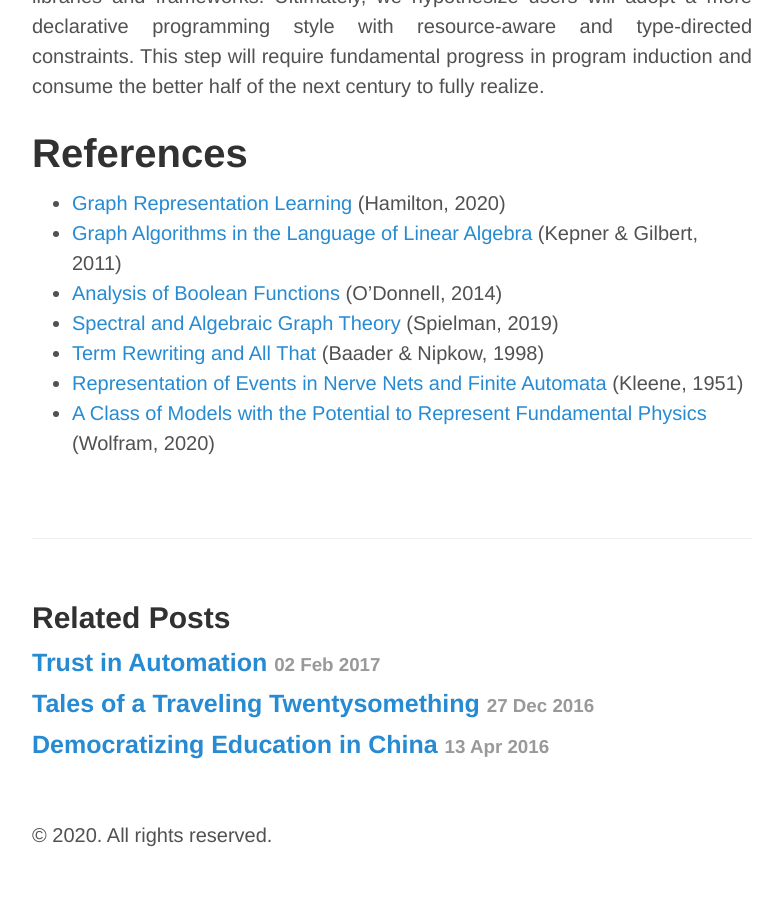
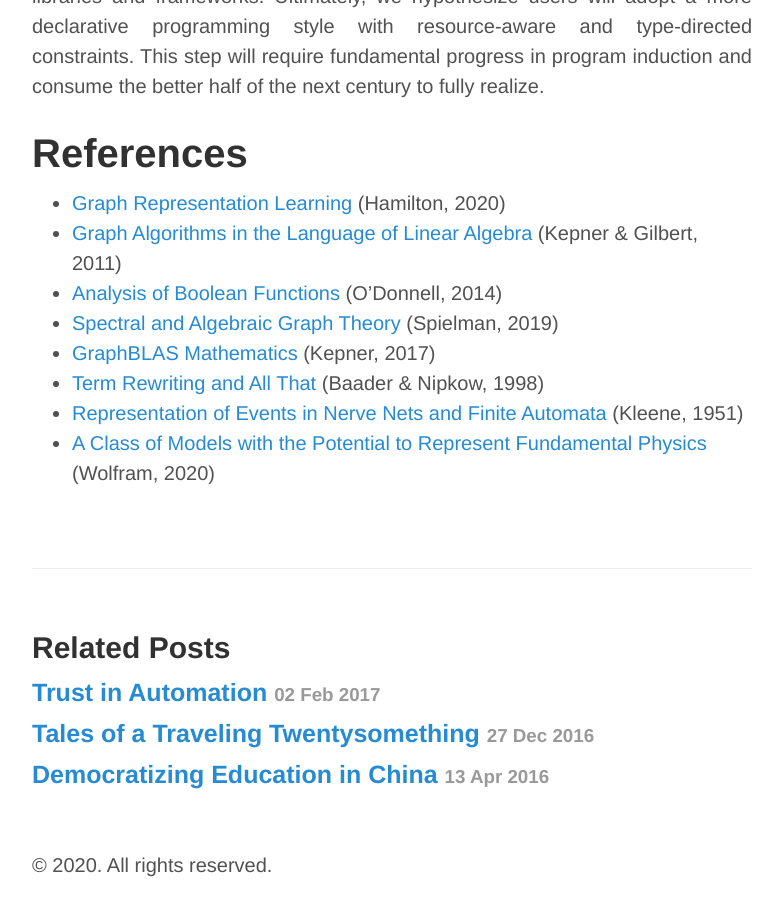
Before and after one commit to breandan/breandan.github.io, a Jekyll site: the page built from _posts/2020-06-30-graph-computation.md, in a window 1280 px wide and 900 px high, scrolled down 38999 px. Shown: the whole window, without its empty margins (248-1030 px from the left). Built offline with Jekyll 4.4.1, drawn with Linux system fonts in a browser that asks for light colours; nearby versions of some CDN libraries; some web fonts are replaced; formulas are drawn with MathJax 3; comment, search, counter and statistics services are not loaded; before the commit the page ends 39869 px from its top, so only the background shows below that.

Commit message:
add GraphBLAS reference

```diff
--- a/_posts/2020-06-30-graph-computation.md
+++ b/_posts/2020-06-30-graph-computation.md
@@ -1241,6 +1241,7 @@
 - [Graph Algorithms in the Language of Linear Algebra](https://epubs.siam.org/doi/book/10.1137/1.9780898719918) (Kepner & Gilbert, 2011)
 - [Analysis of Boolean Functions](http://www.contrib.andrew.cmu.edu/~ryanod/) (O'Donnell, 2014)
 - [Spectral and Algebraic Graph Theory](https://www.cs.yale.edu/homes/spielman/sagt/sagt.pdf) (Spielman, 2019)
+- [GraphBLAS Mathematics](http://www.mit.edu/~kepner/GraphBLAS/GraphBLAS-Math-release.pdf) (Kepner, 2017)
 - [Term Rewriting and All That](https://doi.org/10.1017/CBO9781139172752) (Baader & Nipkow, 1998)
 - [Representation of Events in Nerve Nets and Finite Automata](https://www.rand.org/content/dam/rand/pubs/research_memoranda/2008/RM704.pdf) (Kleene, 1951)
 - [A Class of Models with the Potential to Represent Fundamental Physics](https://www.wolframphysics.org/technical-introduction/) (Wolfram, 2020)
```
